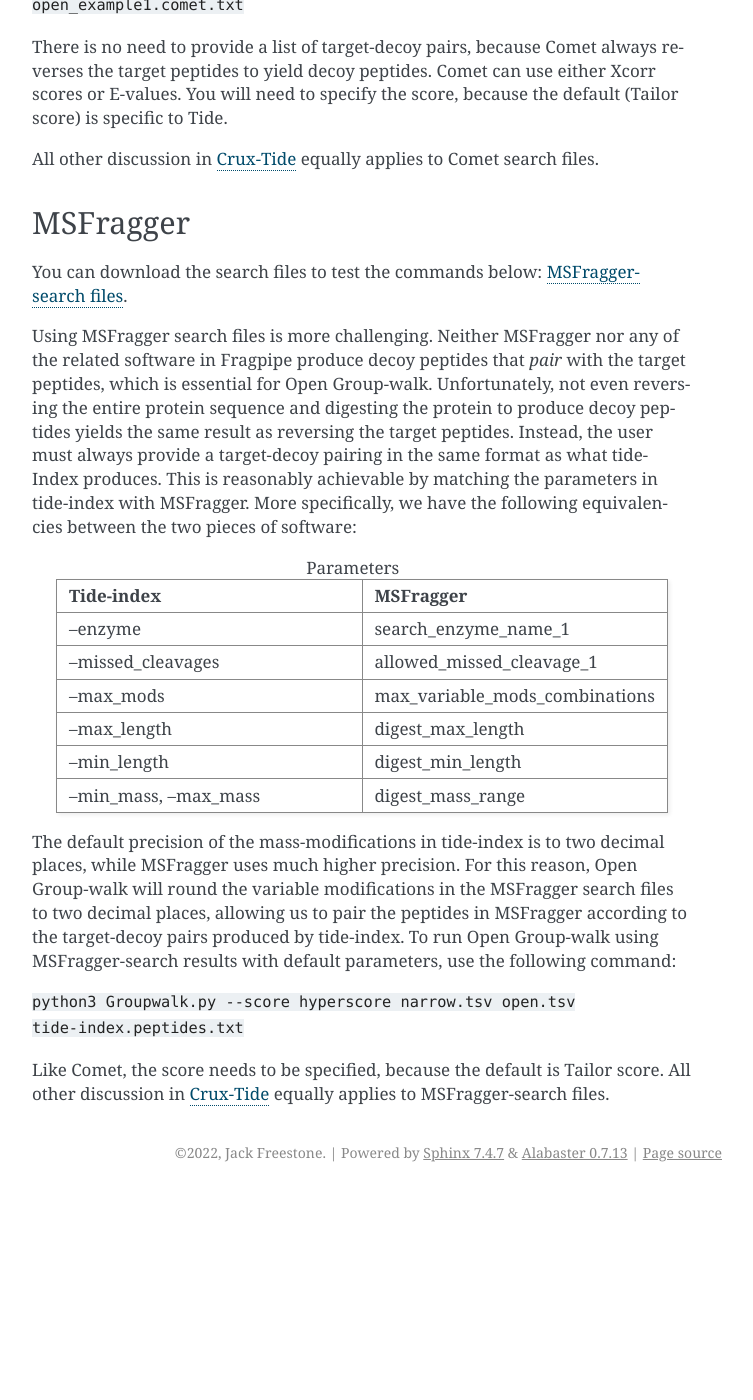
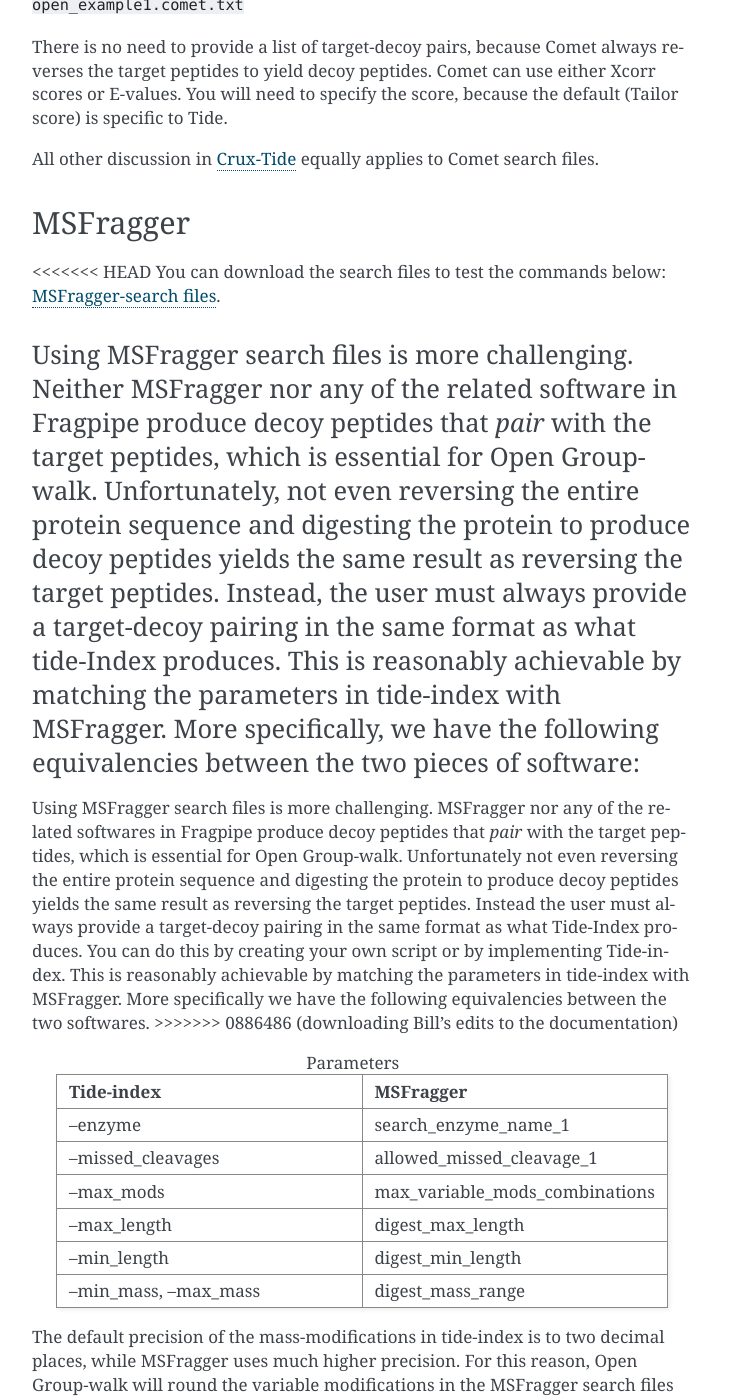
Before and after one commit to freejstone/CONGA, a Sphinx documentation site: the page built from docs/pages/tutorial_example.rst, in a window 1280 px wide and 1400 px high, scrolled down 1568 px. Shown: the whole window, without its empty margins (388-1141 px from the left). Built offline with Sphinx 7.4.7, drawn with Linux system fonts in a browser that asks for light colours; before the commit the page ends 2760 px from its top, so only the background shows below that; some of the changed text lies outside the part shown.

Commit message:
dowloading Bill's edits to the documentation

```diff
--- a/docs/pages/tutorial_example.rst
+++ b/docs/pages/tutorial_example.rst
@@ -54,9 +54,13 @@
 MSFragger
 =========
 
+<<<<<<< HEAD
 You can download the search files to test the commands below: `MSFragger-search files <https://github.com/freejstone/open_groupwalk/tree/main/docs/pages/files/MS>`_.
 
 Using MSFragger search files is more challenging. Neither MSFragger nor any of the related software in Fragpipe produce decoy peptides that *pair* with the target peptides, which is essential for Open Group-walk. Unfortunately, not even reversing the entire protein sequence and digesting the protein to produce decoy peptides yields the same result as reversing the target peptides. Instead, the user must always provide a target-decoy pairing in the same format as what tide-Index produces. This is reasonably achievable by matching the parameters in tide-index with MSFragger. More specifically, we have the following equivalencies between the two pieces of software:
+=======
+Using MSFragger search files is more challenging. MSFragger nor any of the related softwares in Fragpipe produce decoy peptides that *pair* with the target peptides, which is essential for Open Group-walk. Unfortunately not even reversing the entire protein sequence and digesting the protein to produce decoy peptides yields the same result as reversing the target peptides. Instead the user must always provide a target-decoy pairing in the same format as what Tide-Index produces. You can do this by creating your own script or by implementing Tide-index. This is reasonably achievable by matching the parameters in tide-index with MSFragger. More specifically we have the following equivalencies between the two softwares.
+>>>>>>> 0886486 (downloading Bill's edits to the documentation)
 
 .. list-table:: Parameters
    :align: center
```
